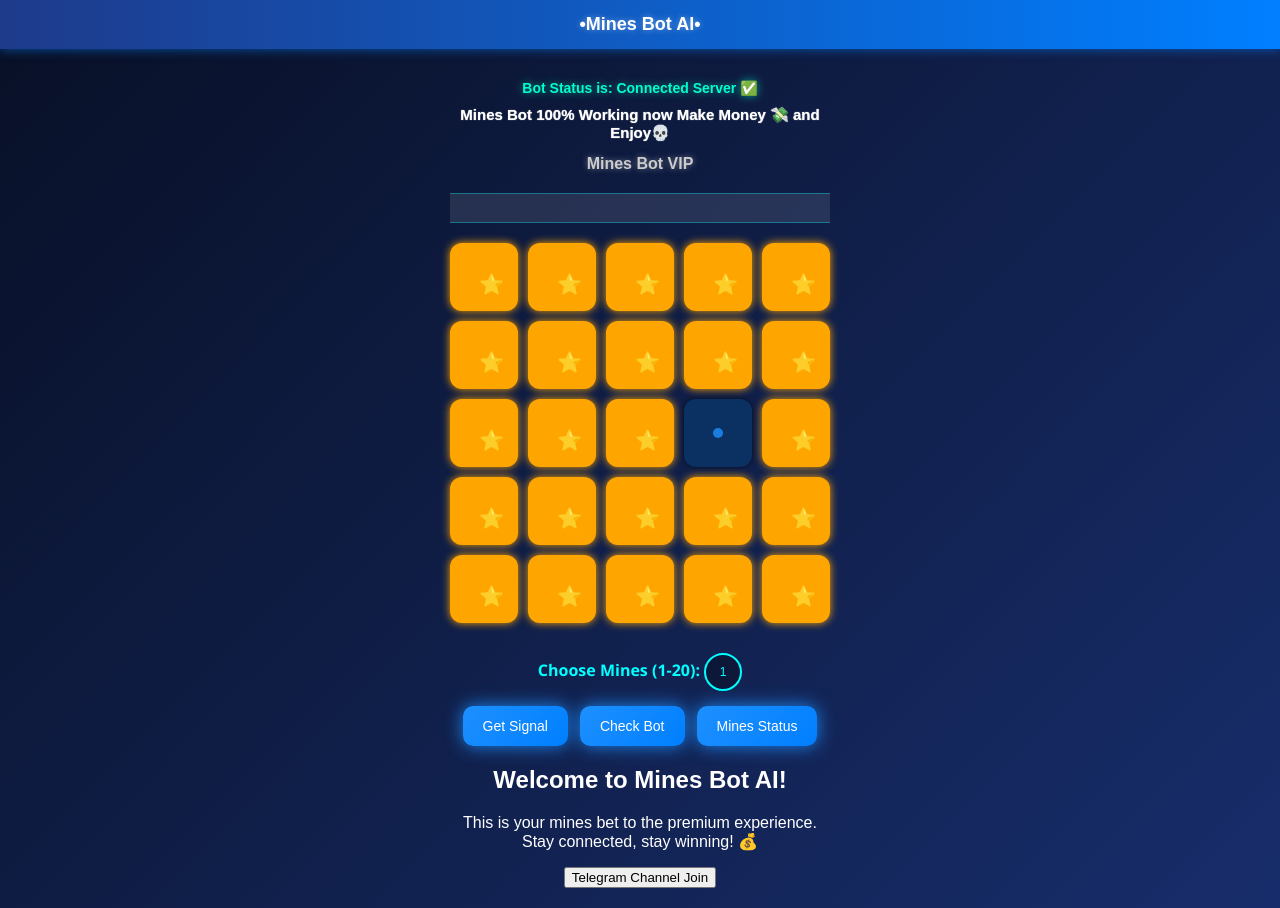
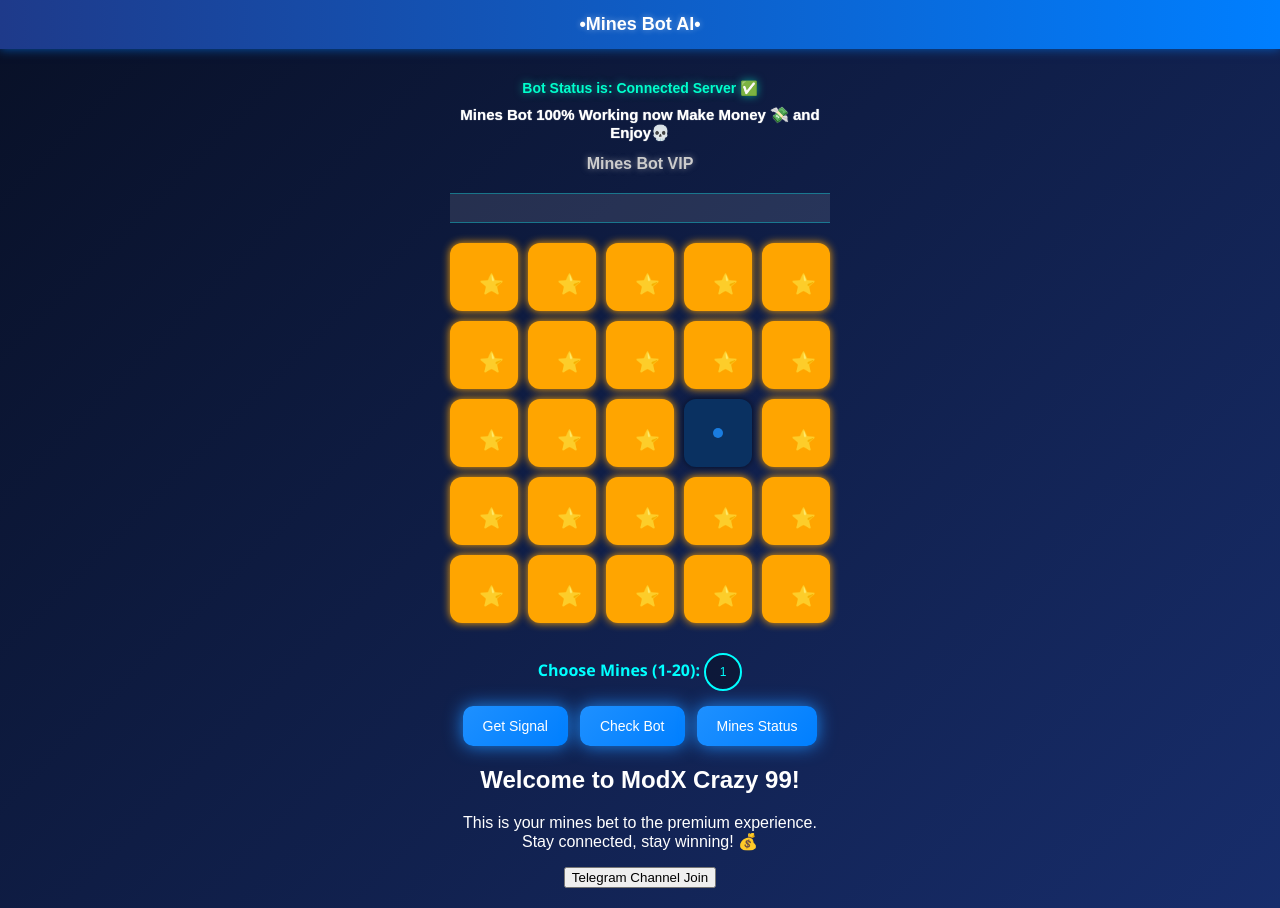
Before and after one commit to in99aviator/mines-bot, a plain HTML site: page index.html in a window 1280 px wide. Drawn offline with Linux system fonts and the light colour scheme.

Commit message:
Update index.html

```diff
--- a/index.html
+++ b/index.html
@@ -61,7 +61,7 @@
     </div>
      <!-- Join Panel -->
   <div class="join-box" id="joinBox">
-    <h2>Welcome to Mines Bot AI!</h2>
+    <h2>Welcome to ModX Crazy 99!</h2>
     <p>This is your mines bet to the premium experience. Stay connected, stay winning! 💰</p>
   </div>
 
```
